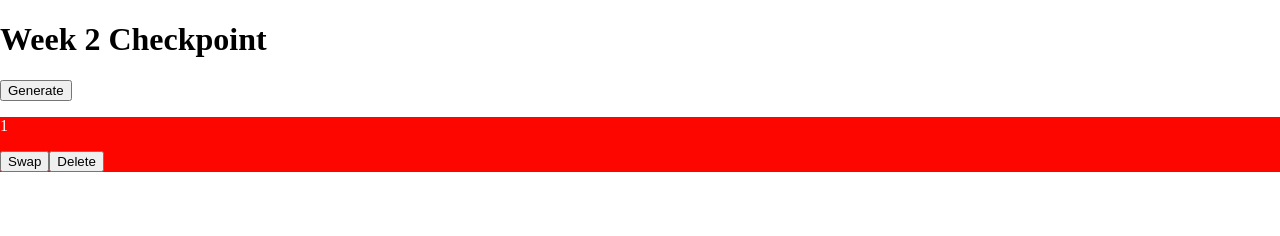
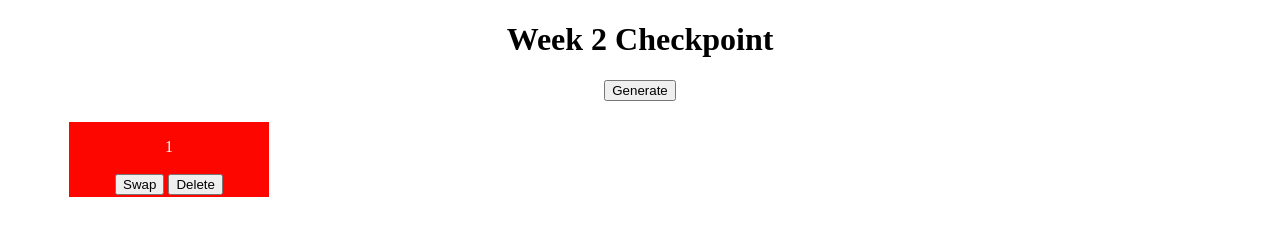
Before and after one commit to mackay218/Week2_CheckPoint_7_30, a plain HTML site: page index.html in a window 1280 px wide. Both pictures are taken after a click on the button "Generate". Drawn offline with Linux system fonts and the light colour scheme.

Commit message:
minor style/layout change

```diff
--- a/styles/styles.css
+++ b/styles/styles.css
@@ -12,6 +12,45 @@ body{
     --yellow: #CBF500;
 }
 
+header{
+    text-align: center;
+}
+
+main{
+    display: flex;
+    flex-direction: column;
+    justify-content: center;
+}
+
+.appendContainer{
+    display: flex;
+    flex-direction: row;
+    flex-wrap: wrap;
+    width: 100vw;
+    padding: 2vh 5vw 2vh 5vw;
+}
+
+.appendedDiv{
+    width: 200px;
+    margin: 5px;
+    text-align: center;
+}
+
+.swapBtn{
+    margin: 2px;
+}
+
+.deleteBtn{
+    margin: 2px;
+}
+
+.btnContainer{
+    width: 100vw;
+    display: flex;
+    flex-direction: row;
+    justify-content: center;
+}
+
 .red{
     background-color: var(--red);
     color: #fff;
```
Also changed, not shown: scripts/client.js (line endings or trailing spaces).
